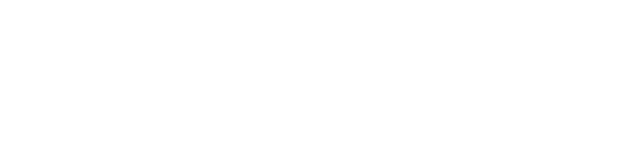
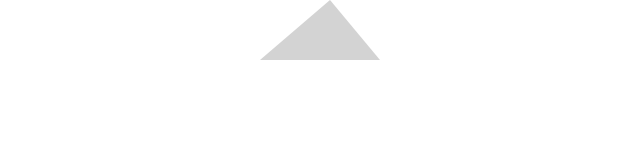
Before and after one commit to Yankovsky/yankovsky.info, a website: page header.html in a window 1280 px wide. Shown: the whole page, without its empty margins (80-720 px from the left). Drawn offline with Linux system fonts and the light colour scheme.

Commit message:
add logo; add supervisor shortcut script; update challenge page

```diff
--- a/header.html
+++ b/header.html
@@ -5,3 +5,4 @@
 </head>
 <link rel="stylesheet" href="style.css"/>
 <body>
+<a href="/" class="logo"></a>
--- a/style.css
+++ b/style.css
@@ -3,6 +3,19 @@ body {
     margin: 0 auto;
 }
 
+.logo {
+    display: block;
+    width: 0;
+    height: 0;
+    border-bottom: 60px solid lightgrey;
+    border-left: 70px solid transparent;
+    border-right: 50px solid transparent;
+}
+
+.logo:hover {
+    border-bottom-color: grey;
+}
+
 .challenge .done {
     background: lightgreen;
 }
```
Also changed, not shown: developer-challenge.html (+2 -1 lines), index.html (+0 -1 lines), 1 other file.
